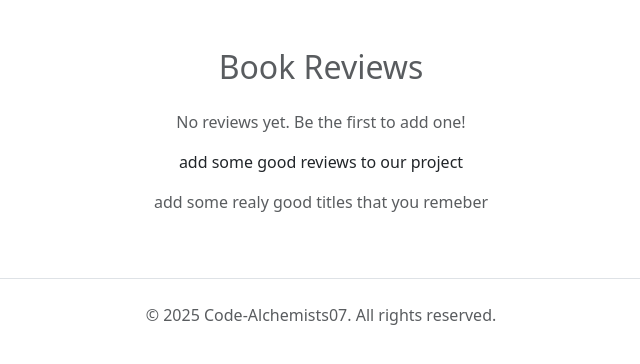
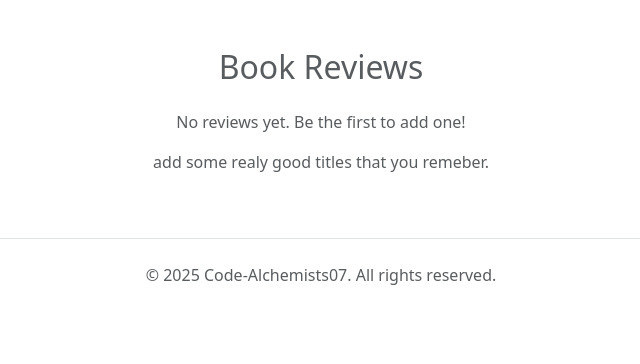
Before and after one commit to Code-Alchemists07/Book_Review_App, a Flask app: page / in a window 1280 px wide. Shown: the part 80-444 px from the top of the page, without its empty margins (319-959 px from the left). Run offline with Flask 3, Linux system fonts and the light colour scheme; data that the repository does not hold is empty; some libraries are stand-ins or nearby versions.

Commit message:
Improve UI/UX

```diff
--- a/templates/index.html
+++ b/templates/index.html
@@ -66,9 +66,7 @@
       {% else %}
         <div class="col-12 text-center">
           <p class="text-muted">No reviews yet. Be the first to add one!</p>
-
-          <p>add some good reviews to our project</p>
-          <p class="text-muted">add some realy good titles that you remeber</p>
+          <p class="text-muted">add some realy good titles that you remeber.</p>
 
         </div>
       {% endfor %}
```
